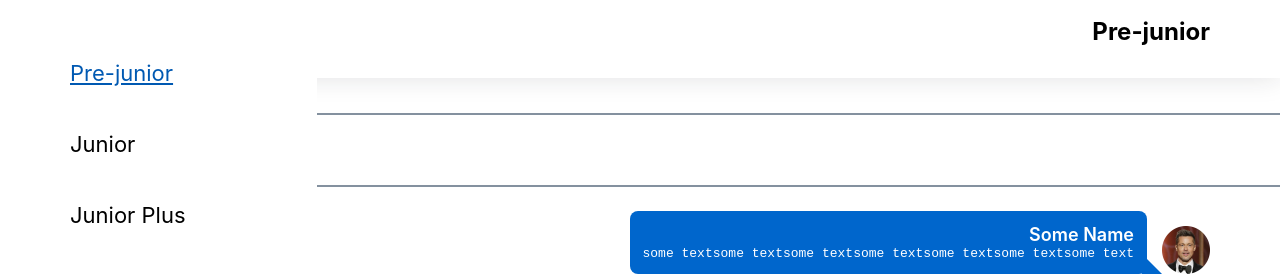
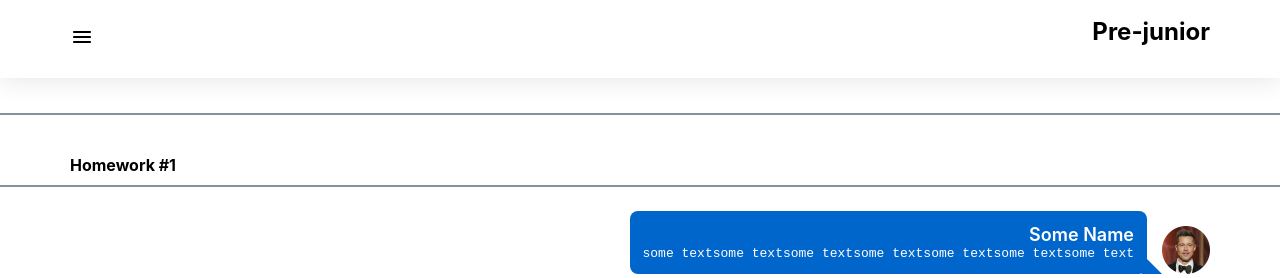
Before and after one commit to Alonasa/homeworks, a React (Create React App) app: page /#/pre-junior in a window 1280 px wide. Shown: the top 278 px of the page. Built offline with nearby package versions, Linux system fonts and the light colour scheme.

Commit message:
fix menu

```diff
--- a/src/s2-homeworks/hw05/Pages.tsx
+++ b/src/s2-homeworks/hw05/Pages.tsx
@@ -8,7 +8,7 @@ import JuniorPlus from './pages/JuniorPlus'
 export const PATH = {
   PRE_JUNIOR: '/pre-junior',
   JUNIOR: '/junior',
-  JUNIOR_PLUS: '/junior-plus',
+  JUNIOR_PLUS: '/plus-junior',
   ERROR: '/404',
 }
 
--- a/src/s2-homeworks/hw05/sidebar/Sidebar.module.css
+++ b/src/s2-homeworks/hw05/sidebar/Sidebar.module.css
@@ -1,4 +1,5 @@
 .sidebar {
+    display: none;
 }
 
 .sidebar.open {
@@ -44,16 +45,16 @@
 .close {
     background-color: inherit;
     border: none;
-    display: none;
     z-index: 110;
-}
-
-.sidebar.open > .close {
     display: block;
     position: absolute;
     top: 22px;
     left: 275px;
 }
 
+.item {
+
+}
+
 .close img {
 }
--- a/src/s2-homeworks/hw05/sidebar/Sidebar.tsx
+++ b/src/s2-homeworks/hw05/sidebar/Sidebar.tsx
@@ -10,12 +10,11 @@ type PropsType = {
 }
 
 const activeStyleHandler = (active: boolean)=> {
-    return active ? s.active : ''
+    return active ? s.active : ' '
 }
 
 export const Sidebar: FC<PropsType> = ({open, handleClose}) => {
-    const sidebarClass = s.sidebar
-        + (open ? ' ' + s.open : '')
+    const sidebarClass = s.sidebar + (open ? ' ' + s.open : '')
     return (
         <>
             {/*затемнение справа от открытого меню*/}
@@ -34,7 +33,6 @@ export const Sidebar: FC<PropsType> = ({open, handleClose}) => {
                     <NavLink
                         id={'hw5-pre-junior-link'}
                         to={PATH.PRE_JUNIOR}
-                        onClick={handleClose}
                         className={(active)=>activeStyleHandler(active.isActive)} // делает студент
                     >
                         Pre-junior
@@ -42,7 +40,6 @@ export const Sidebar: FC<PropsType> = ({open, handleClose}) => {
                     <NavLink
                         id={'hw5-junior-link'}
                         to={PATH.JUNIOR}
-                        onClick={handleClose}
                         className={(active)=>activeStyleHandler(active.isActive)} // делает студент
                     >
                         Junior
@@ -50,7 +47,6 @@ export const Sidebar: FC<PropsType> = ({open, handleClose}) => {
                     <NavLink
                         id={'hw5-junior-plus-link'}
                         to={PATH.JUNIOR_PLUS}
-                        onClick={handleClose}
                         className={(active)=>activeStyleHandler(active.isActive)} // делает студент
                     >
                         Junior Plus
```
